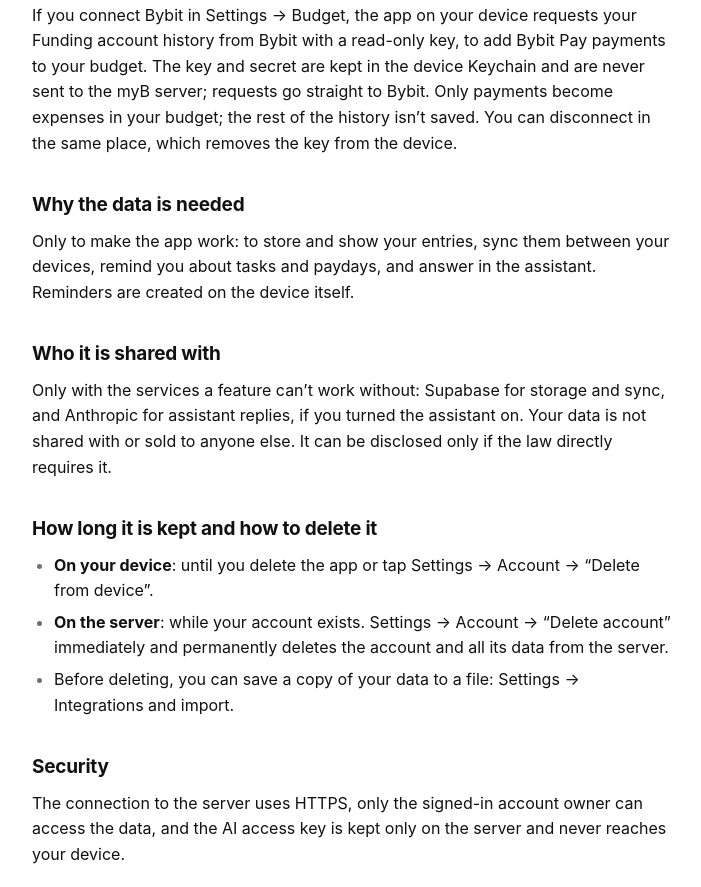
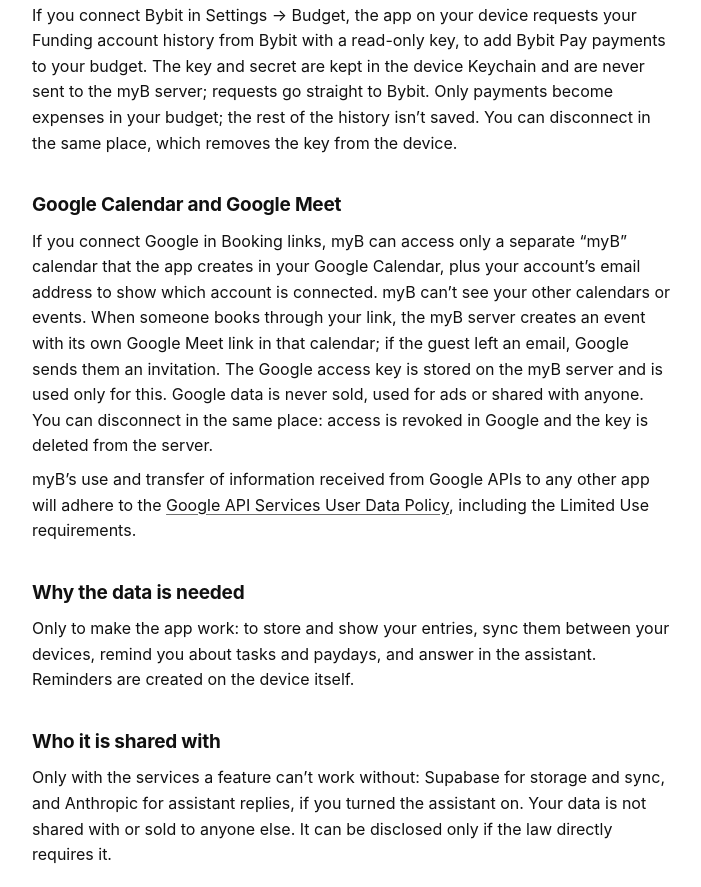
Before and after one commit to arkakakaka/myb, a plain HTML site: page privacy.html in a window 1280 px wide. Shown: the part 1719-2606 px from the top of the page, without its empty margins (288-989 px from the left). Drawn offline with Linux system fonts and the light colour scheme.

Commit message:
Privacy policy: Google Calendar and Meet

```diff
--- a/privacy.html
+++ b/privacy.html
@@ -8,7 +8,7 @@
 <link rel="stylesheet" href="site.css">
 </head>
 <body>
-<div class="wrap"><div class="top"><div class="mark" aria-hidden="true">my<b>B</b></div><div class="lang" role="group" aria-label="Language"><button type="button" data-l="ru" aria-pressed="false">Русский</button><button type="button" data-l="en" aria-pressed="false">English</button></div></div><main><section data-lang="ru"><h1>Политика конфиденциальности</h1><p class="pp-upd">Обновлено 25 ноября 2026 г.</p>
+<div class="wrap"><div class="top"><div class="mark" aria-hidden="true">my<b>B</b></div><div class="lang" role="group" aria-label="Language"><button type="button" data-l="ru" aria-pressed="false">Русский</button><button type="button" data-l="en" aria-pressed="false">English</button></div></div><main><section data-lang="ru"><h1>Политика конфиденциальности</h1><p class="pp-upd">Обновлено 26 ноября 2026 г.</p>
 <p class="pp-lead">myB — приложение для задач, календаря, бюджета и привычек. Его делает Аркадий Гусев. Здесь простыми словами описано, какие данные есть у приложения, где они хранятся и как их удалить.</p>
 
 <h3>Коротко</h3>
@@ -46,6 +46,10 @@
 <h3>Bybit</h3>
 <p>Если подключишь Bybit в Настройках → Бюджет, приложение на твоём устройстве само запрашивает у Bybit историю твоего Funding-счёта по ключу только на чтение, чтобы записывать оплаты Bybit Pay в бюджет. Ключ и секрет хранятся в Связке ключей устройства и на сервер myB не отправляются; запросы идут напрямую в Bybit. Тратами в бюджете становятся только оплаты, остальная история не сохраняется. Отключить можно там же — ключ удалится с устройства.</p>
 
+<h3>Google Календарь и Google Meet</h3>
+<p>Если подключишь Google в «Запись на встречи», myB получает доступ только к отдельному календарю «myB», который приложение само создаёт в твоём Google Календаре, и к адресу аккаунта — чтобы показать, какой аккаунт подключён. Другие календари и события myB не видит. Когда кто-то записывается по твоей ссылке, сервер myB создаёт в этом календаре событие со своей ссылкой Google Meet; если гость оставил почту, Google отправляет ему приглашение. Ключ доступа Google хранится на сервере myB и нужен только для этого. Данные Google не продаются, не используются для рекламы и никому не передаются. Отключить можно там же — доступ отзывается в Google, ключ удаляется с сервера.</p>
+<p>Использование myB информации, полученной через API Google, соответствует <a href="https://developers.google.com/terms/api-services-user-data-policy">Google API Services User Data Policy</a>, включая требования Limited Use.</p>
+
 <h3>Зачем нужны данные</h3>
 <p>Только чтобы приложение работало: хранить и показывать твои записи, синхронизировать их между устройствами, напоминать о задачах и выплатах и отвечать в ассистенте. Напоминания создаются на самом устройстве.</p>
 
@@ -73,7 +77,7 @@
 
 <h3>Связаться</h3>
 <p>Аркадий Гусев, <a href="mailto:arkadygusev2004@gmail.com">arkadygusev2004@gmail.com</a></p>
-</section><section data-lang="en" hidden><h1>Privacy Policy</h1><p class="pp-upd">Updated November 25, 2026</p>
+</section><section data-lang="en" hidden><h1>Privacy Policy</h1><p class="pp-upd">Updated November 26, 2026</p>
 <p class="pp-lead">myB is a tasks, calendar, budget and habits app made by Arkadiy Gusev. This page explains in plain words what data the app has, where it is stored and how to delete it.</p>
 
 <h3>In short</h3>
@@ -111,6 +115,10 @@
 <h3>Bybit</h3>
 <p>If you connect Bybit in Settings → Budget, the app on your device requests your Funding account history from Bybit with a read-only key, to add Bybit Pay payments to your budget. The key and secret are kept in the device Keychain and are never sent to the myB server; requests go straight to Bybit. Only payments become expenses in your budget; the rest of the history isn’t saved. You can disconnect in the same place, which removes the key from the device.</p>
 
+<h3>Google Calendar and Google Meet</h3>
+<p>If you connect Google in Booking links, myB can access only a separate “myB” calendar that the app creates in your Google Calendar, plus your account’s email address to show which account is connected. myB can’t see your other calendars or events. When someone books through your link, the myB server creates an event with its own Google Meet link in that calendar; if the guest left an email, Google sends them an invitation. The Google access key is stored on the myB server and is used only for this. Google data is never sold, used for ads or shared with anyone. You can disconnect in the same place: access is revoked in Google and the key is deleted from the server.</p>
+<p>myB’s use and transfer of information received from Google APIs to any other app will adhere to the <a href="https://developers.google.com/terms/api-services-user-data-policy">Google API Services User Data Policy</a>, including the Limited Use requirements.</p>
+
 <h3>Why the data is needed</h3>
 <p>Only to make the app work: to store and show your entries, sync them between your devices, remind you about tasks and paydays, and answer in the assistant. Reminders are created on the device itself.</p>
 
```
